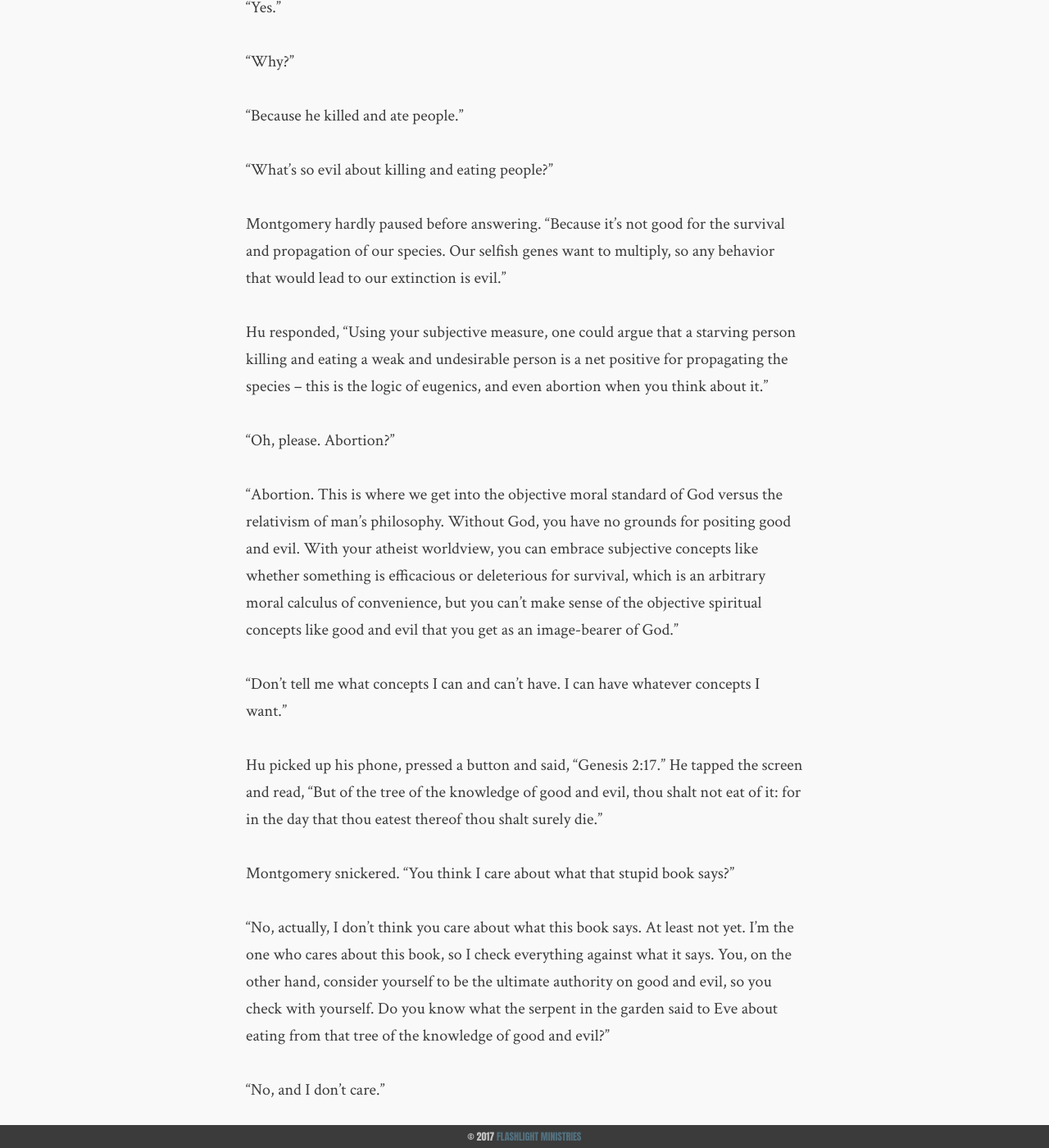
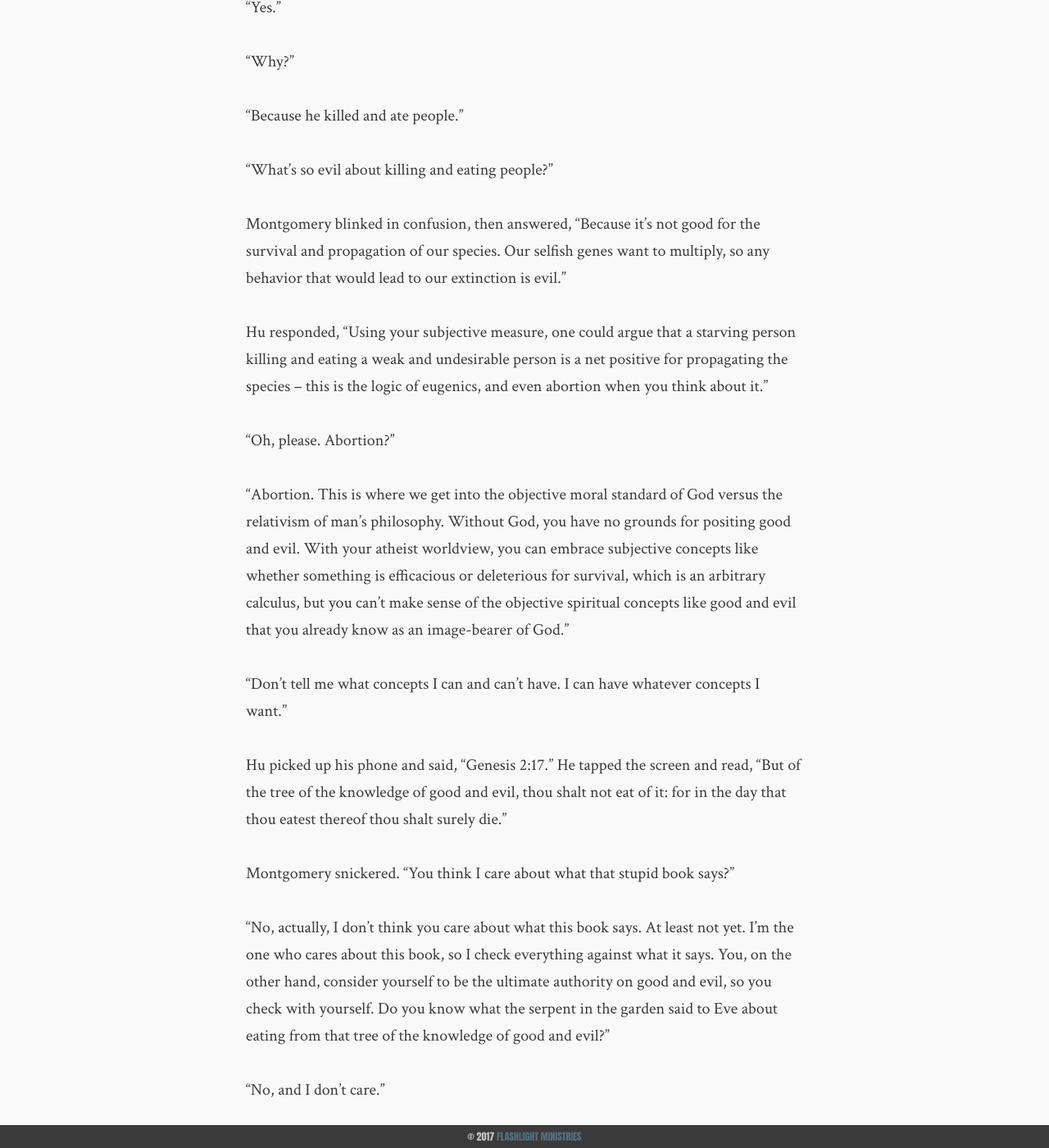
Before and after one commit to flashlightministries/oilforlight, a Jekyll site: the page built from _posts/2017-10-12-atheist-steals-concepts.md, in a window 1280 px wide and 1400 px high, scrolled down 1121 px. Shown: the whole window at 82% size. Built offline with Jekyll 4.4.1, drawn with Linux system fonts in a browser that asks for light colours; nearby versions of some CDN libraries.

Commit message:
Update 2017-10-12-atheist-steals-concepts.md

```diff
--- a/_posts/2017-10-12-atheist-steals-concepts.md
+++ b/_posts/2017-10-12-atheist-steals-concepts.md
@@ -24,17 +24,17 @@ Montgomery crossed his arms and shook his head, saying tersely, "No I haven't."
 
 "What's so evil about killing and eating people?"
 
-Montgomery hardly paused before answering.  "Because it's not good for the survival and propagation of our species.  Our selfish genes want to multiply, so any behavior that would lead to our extinction is evil."
+Montgomery blinked in confusion, then answered, "Because it's not good for the survival and propagation of our species.  Our selfish genes want to multiply, so any behavior that would lead to our extinction is evil."
 
 Hu responded, "Using your subjective measure, one could argue that a starving person killing and eating a weak and undesirable person is a net positive for propagating the species -- this is the logic of eugenics, and even abortion when you think about it."
 
 "Oh, please.  Abortion?"
 
-"Abortion.  This is where we get into the objective moral standard of God versus the relativism of man's philosophy.  Without God, you have no grounds for positing good and evil.  With your atheist worldview, you can embrace subjective concepts like whether something is efficacious or deleterious for survival, which is an arbitrary moral calculus of convenience, but you can't make sense of the objective spiritual concepts like good and evil that you get as an image-bearer of God."
+"Abortion.  This is where we get into the objective moral standard of God versus the relativism of man's philosophy.  Without God, you have no grounds for positing good and evil.  With your atheist worldview, you can embrace subjective concepts like whether something is efficacious or deleterious for survival, which is an arbitrary calculus, but you can't make sense of the objective spiritual concepts like good and evil that you already know as an image-bearer of God."
 
 "Don't tell me what concepts I can and can't have.  I can have whatever concepts I want."
 
-Hu picked up his phone, pressed a button and said, "Genesis 2:17."  He tapped the screen and read, "But of the tree of the knowledge of good and evil, thou shalt not eat of it: for in the day that thou eatest thereof thou shalt surely die."
+Hu picked up his phone and said, "Genesis 2:17."  He tapped the screen and read, "But of the tree of the knowledge of good and evil, thou shalt not eat of it: for in the day that thou eatest thereof thou shalt surely die."
 
 Montgomery snickered.  "You think I care about what that stupid book says?"
 
```
